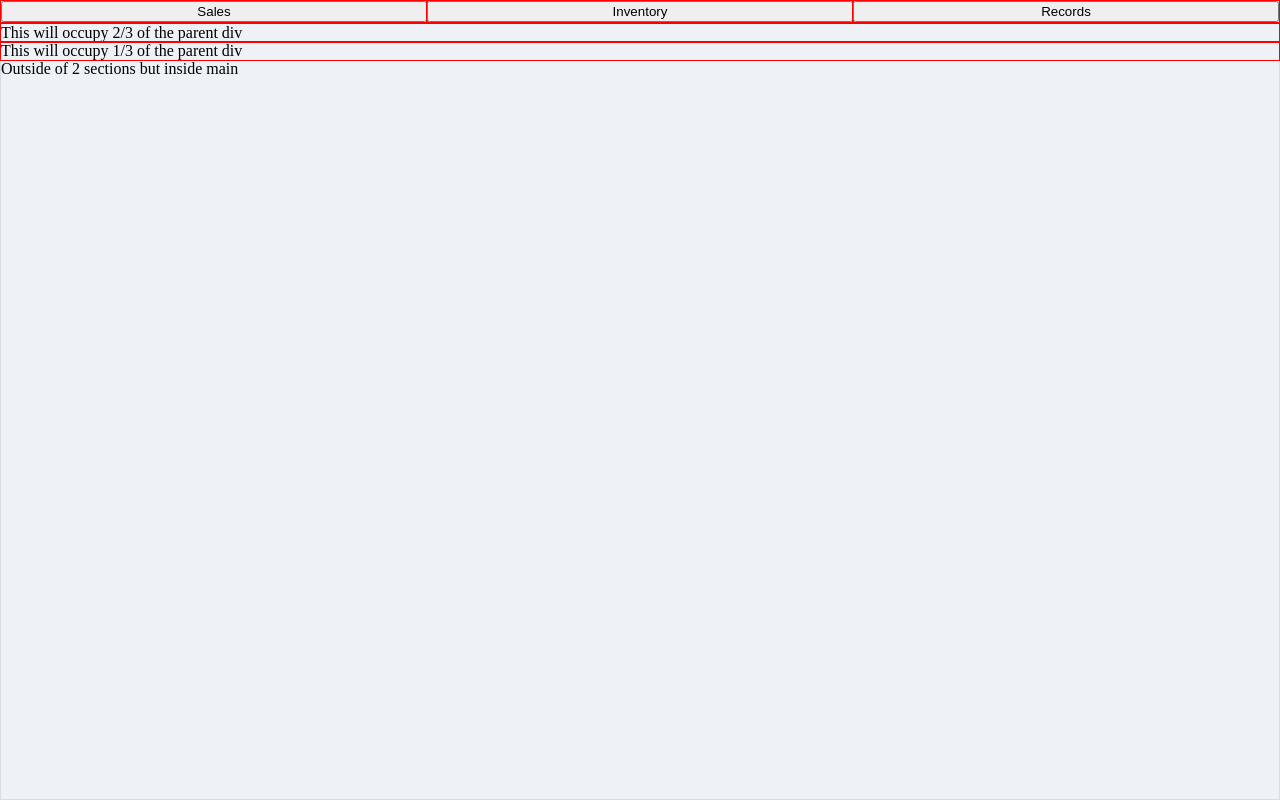
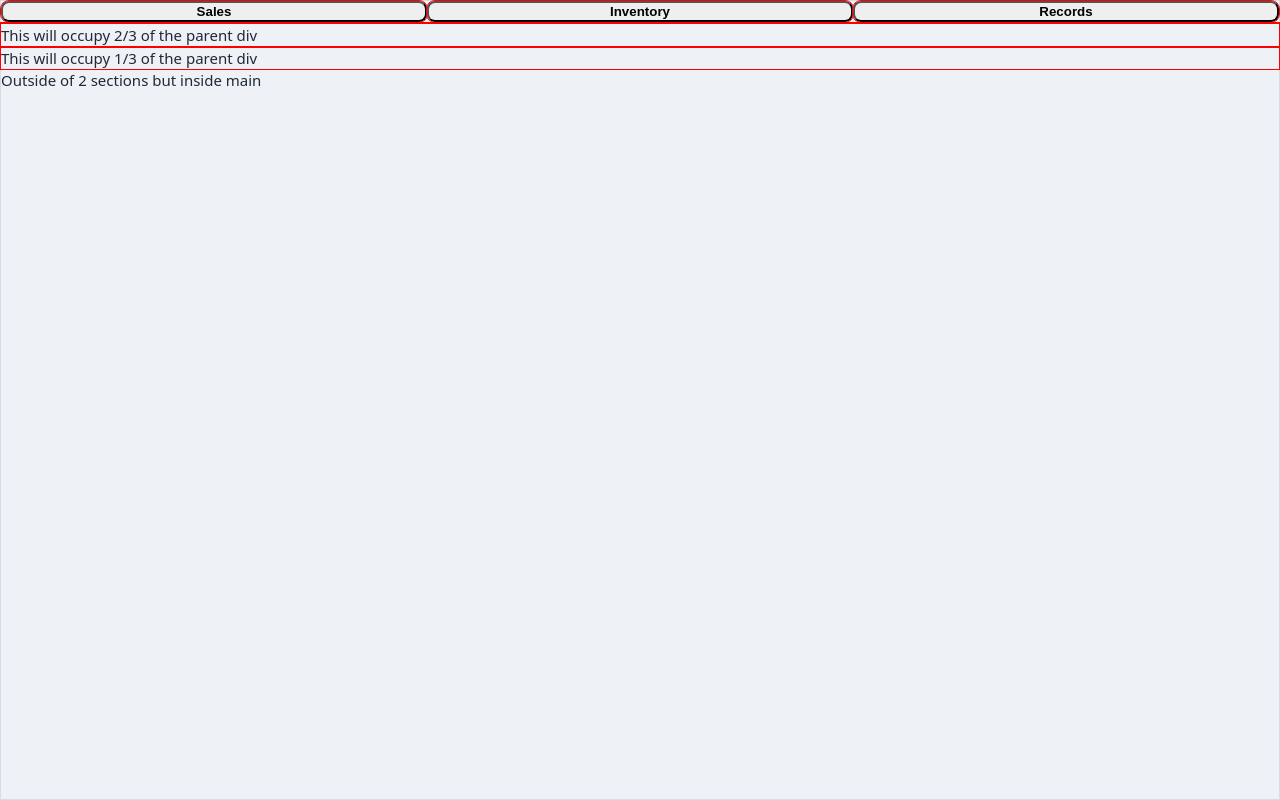
Before and after one commit to kentvillamora-dev/mini-store-pos-learning, a React (Vite) app: page / in a window 1280 px wide. Built offline with nearby package versions, Linux system fonts and the light colour scheme.

Commit message:
Minor edit on nav buttons styling

```diff
--- a/src/index.css
+++ b/src/index.css
@@ -16,14 +16,19 @@
 
   /* Effects */
   --color-shadow: rgba(15, 23, 42, 0.08);
-
-  /* Shell */
-  background: var(--color-canvas);
 }
 
 html, body, #root {
   height: 100%;
   margin: 0;
+}
+
+body {
+  background: var(--color-canvas);
+  font-family: system-ui, -apple-system, BlinkMacSystemFont, "Segoe UI", sans-serif;
+  font-size: 15px;
+  line-height: 1.5;
+  color: var(--color-text);
 }
 
 #root {
@@ -33,12 +38,15 @@ html, body, #root {
 
 nav {
   display: flex;
+  flex-direction: row;
   background: var(--color-background);
   border: 1px solid var(--color-border);
 }
 
 nav button {
   flex: 1;
+  border-radius: 8px;
+  font-weight: 700;
 }
 
 main {
```
